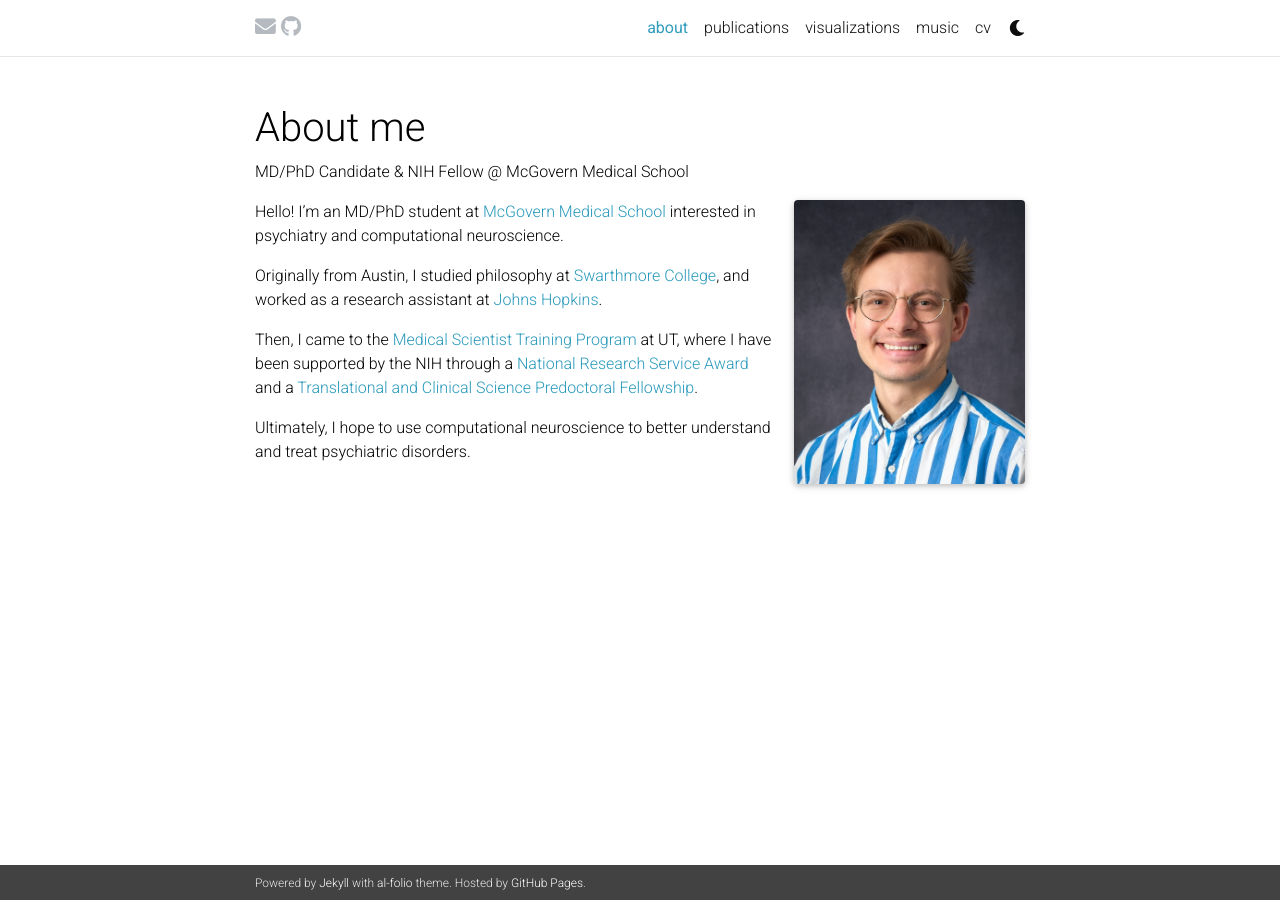
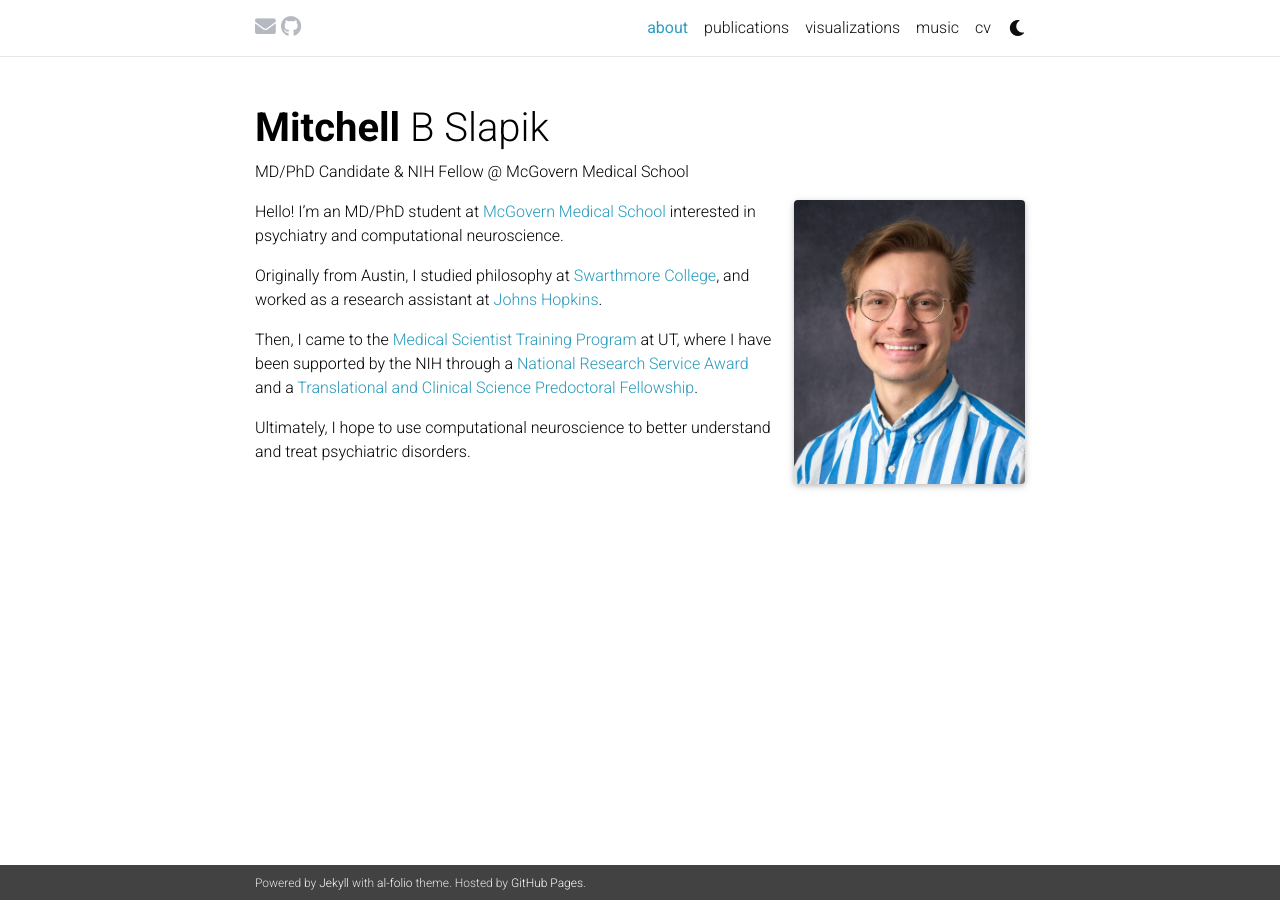
Before and after one commit to mitchellslapik/mitchellslapik.github.io, a Jekyll site: the page built from _pages/about.md, in a window 1280 px wide. Built offline with Jekyll 4.4.1, drawn with Linux system fonts in a browser that asks for light colours; full-size pictures stand in for the smaller copies a plugin makes; comment, search, counter and statistics services are not loaded; a style sheet for code colours, icons or effects is not loaded.

Commit message:
Update _config.yml

```diff
--- a/_config.yml
+++ b/_config.yml
@@ -2,7 +2,7 @@
 # Site settings
 # -----------------------------------------------------------------------------
 
-title: About me # the website title (if blank, full name will be used instead)
+title: blank # the website title (if blank, full name will be used instead)
 first_name: Mitchell
 middle_name: B
 last_name: Slapik
```
